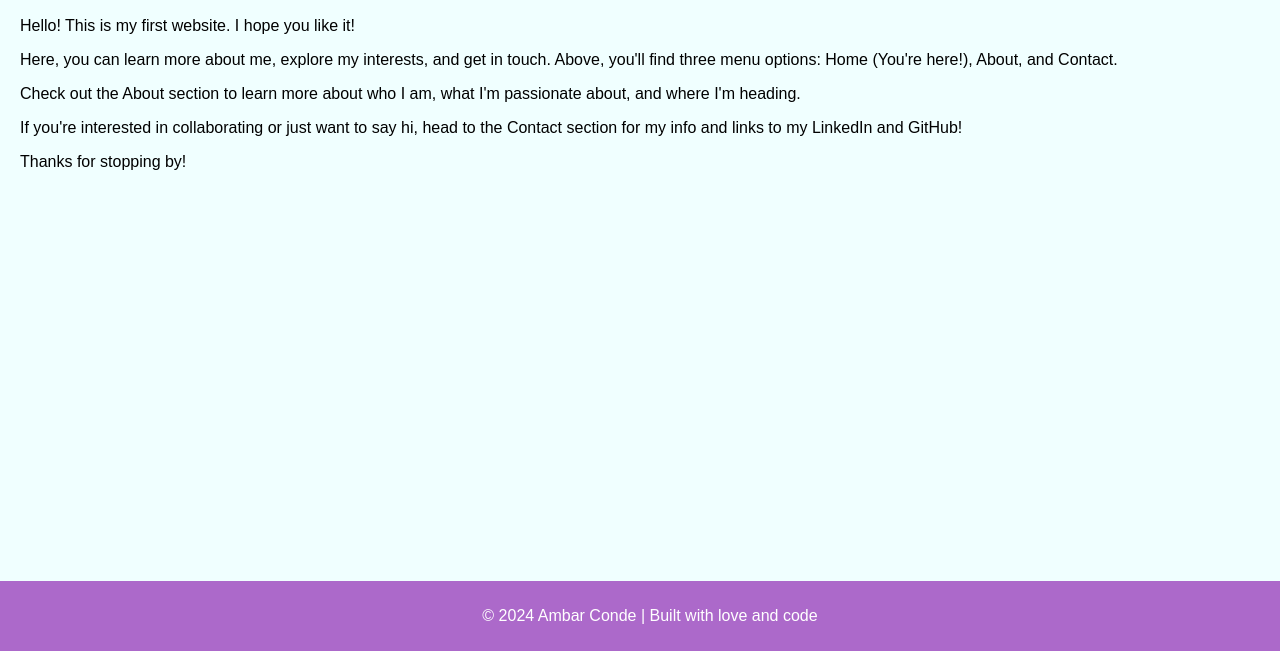
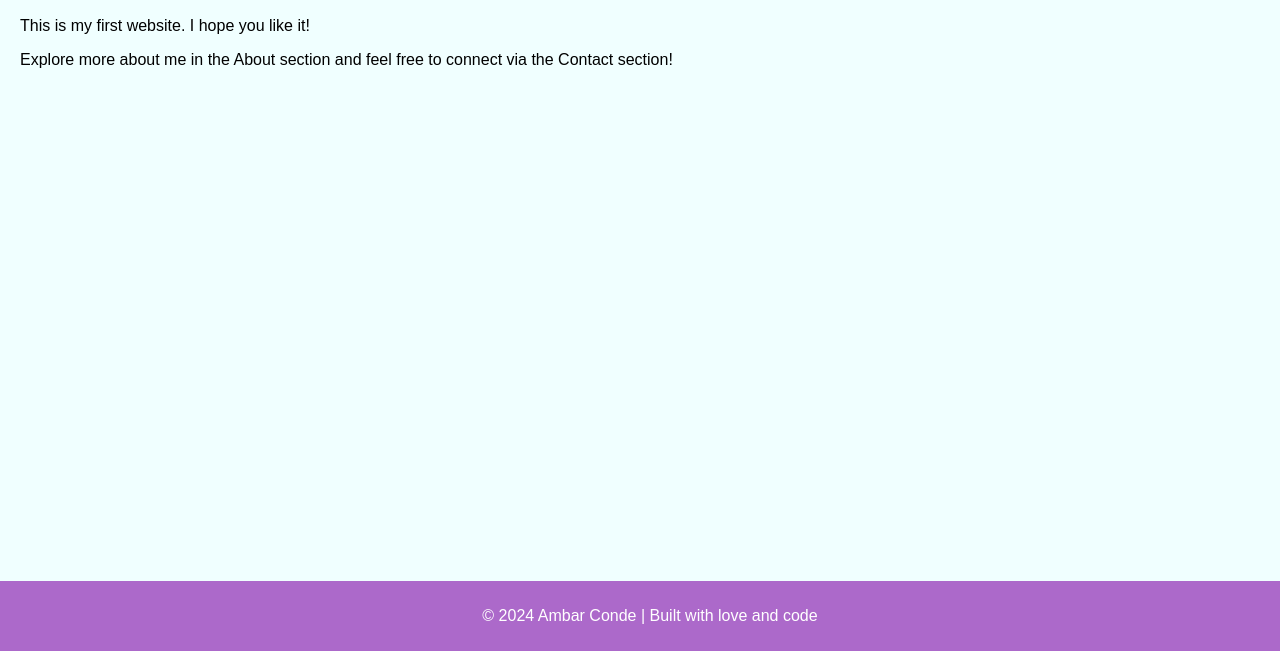
Before and after one commit to Ambar2803/Milestone3-, a plain HTML site: page index.html in a window 1280 px wide. Shown: the part 149-800 px from the top of the page. Drawn offline with Linux system fonts and the light colour scheme.

Commit message:
Update index.html

```diff
--- a/index.html
+++ b/index.html
@@ -5,6 +5,7 @@
     <meta name="viewport" content="width=device-width, initial-scale=1.0">
     <title>Home</title>
     <link rel="stylesheet" href="style.css">
+    <script src="script.js" defer></script>
 </head>
 <body>
     <header>
@@ -18,12 +19,9 @@
     </header>
 
     <main class="content">
-        <h1>Welcome to Ambar's Personal Website</h1>
-        <p>Hello! This is my first website. I hope you like it!</p>
-        <p>Here, you can learn more about me, explore my interests, and get in touch. Above, you'll find three menu options: Home (You're here!), About, and Contact.</p>
-        <p>Check out the About section to learn more about who I am, what I'm passionate about, and where I'm heading.</p>
-        <p>If you're interested in collaborating or just want to say hi, head to the Contact section for my info and links to my LinkedIn and GitHub!</p>
-        <p>Thanks for stopping by!</p>
+        <h1 id="welcome-message">Welcome to Ambar's Personal Website</h1>
+        <p>This is my first website. I hope you like it!</p>
+        <p>Explore more about me in the About section and feel free to connect via the Contact section!</p>
     </main>
 
     <footer>
```
